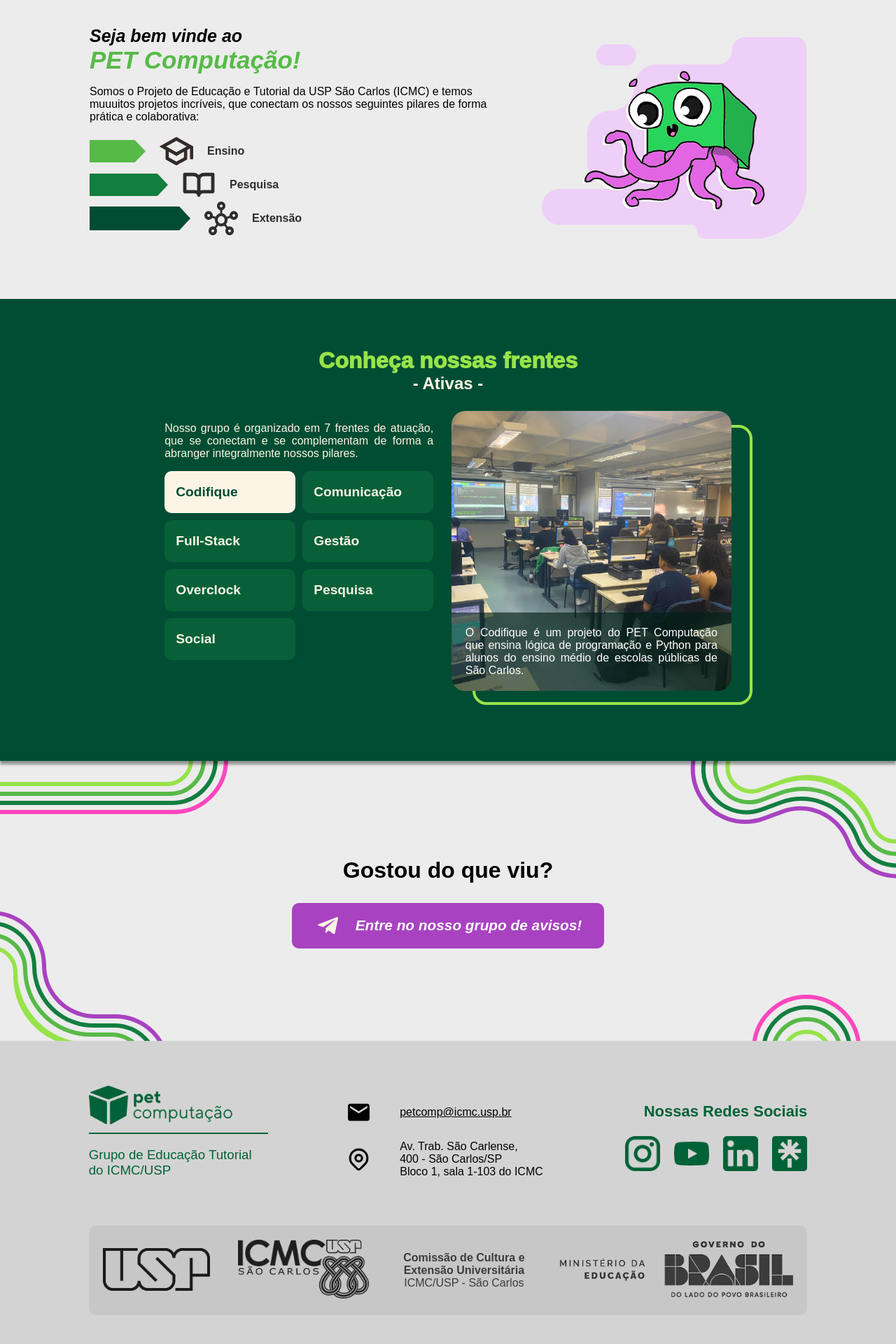
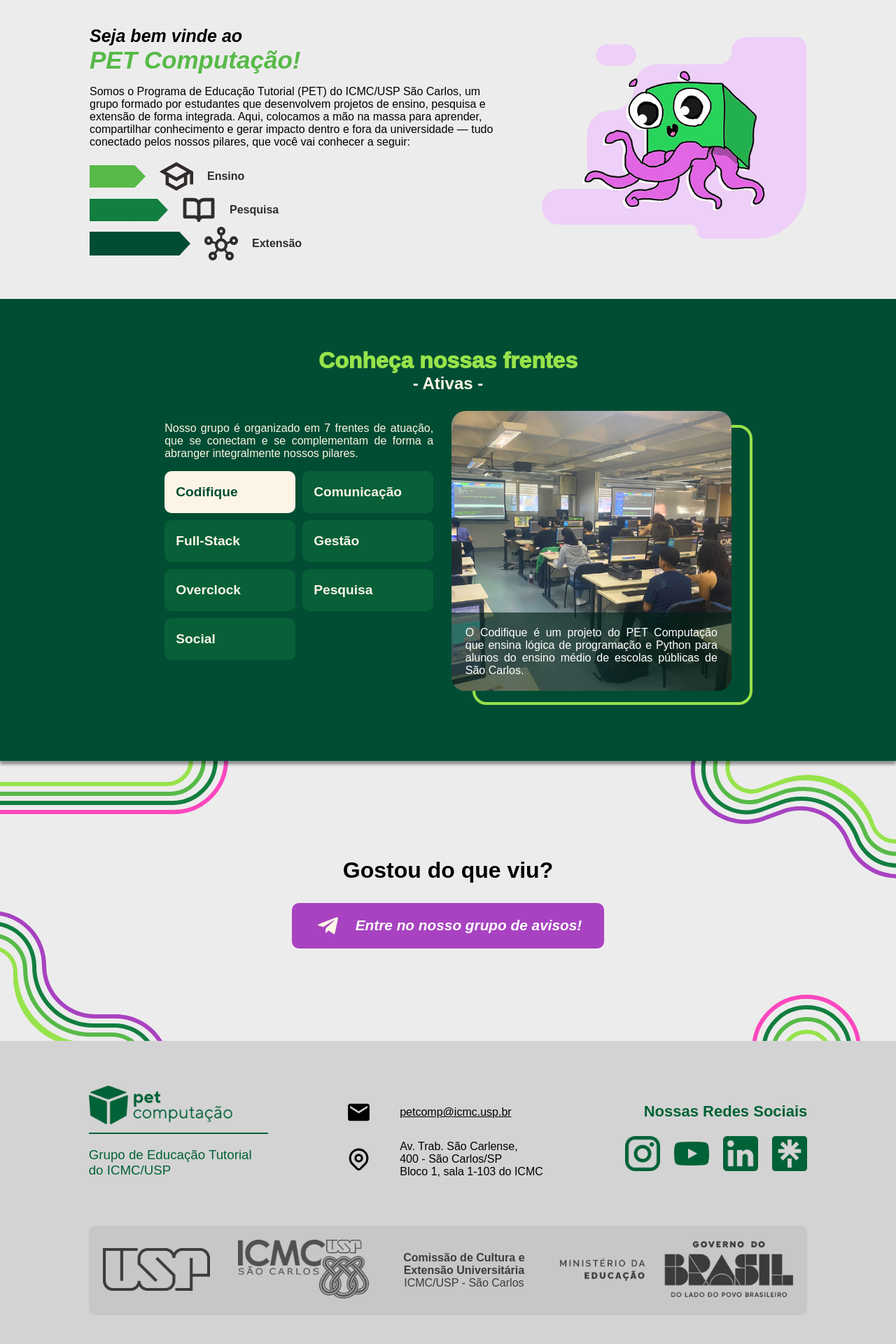
Before and after one commit to pet-comp/USP-PET-Website, a React (Vite) app: page / in a window 1280 px wide. Shown: the part 620-2540 px from the top of the page at 70% size. Built offline with nearby package versions, Linux system fonts and the light colour scheme.

Commit message:
conteudo da home finalizado #4

```diff
--- a/src/components/FooterUSP/Footer.module.css
+++ b/src/components/FooterUSP/Footer.module.css
@@ -120,6 +120,7 @@
         width: 100%;
         height: 100%;
         object-fit: contain;
+        filter: brightness(0) saturate(100%) invert(18%) sepia(21%) saturate(23%) hue-rotate(316deg) brightness(101%) contrast(86%);
     }
 
     .direitos_creditos{
--- a/src/data/frentes.json
+++ b/src/data/frentes.json
@@ -6,7 +6,7 @@
   },
   {
     "nome": "Comunicação",
-    "descricao": "Descrição do Comunicação...",
+    "descricao": "A frente de Comunicação é responsável pela gestão das redes sociais do PET, incluindo a produção de conteúdos e a interação com o público. Também desenvolve projetos na área e cuida da identidade visual do grupo, garantindo consistência e qualidade na comunicação.",
     "imagem": "comunicacao"
   },
   {
@@ -21,7 +21,7 @@
   },
   {
     "nome": "Overclock",
-    "descricao": "Descrição do overclock...",
+    "descricao": "O Overclock tem como objetivo reduzir a evasão nos cursos de computação, oferecendo aulas e exercícios de Introdução à Computação na linguagem C. A iniciativa busca nivelar o conhecimento dos calouros da USP São Carlos, fortalecendo sua base e permanência no curso.",
     "imagem": "overclock"
   },
   {
@@ -31,7 +31,7 @@
   },
   {
     "nome": "Social",
-    "descricao": "Descrição do social...",
+    "descricao": "A frente Social desenvolve projetos voltados à comunidade externa à USP, com foco em impacto social e cidadania. Promove ações solidárias, como campanhas de doação de sangue, arrecadações e eventos beneficentes.",
     "imagem": "social"
   }
 ]
--- a/src/pages/PaginaInicial/PaginaInicial.jsx
+++ b/src/pages/PaginaInicial/PaginaInicial.jsx
@@ -79,7 +79,7 @@ function Introducao() {
       <div className={style.intro_conteudo}>
         <h3>Seja bem vinde ao</h3>
         <h1>PET Computação!</h1>
-        <p>Somos o Projeto de Educação e Tutorial da USP São Carlos (ICMC) e temos muuuitos projetos incríveis, que conectam os nossos seguintes pilares de forma prática e colaborativa:</p>
+        <p>Somos o Programa de Educação Tutorial (PET) do ICMC/USP São Carlos, um grupo formado por estudantes que desenvolvem projetos de ensino, pesquisa e extensão de forma integrada. Aqui, colocamos a mão na massa para aprender, compartilhar conhecimento e gerar impacto dentro e fora da universidade — tudo conectado pelos nossos pilares, que você vai conhecer a seguir:</p>
         <div className={style.pilares}>
           <Pilar banner={banner_ensino} tamanho_banner={"small"} Icone={icone_ensino} texto={"Ensino"}/>
           <Pilar banner={banner_pesquisa} tamanho_banner={"medium"} Icone={icone_pesquisa} texto={"Pesquisa"}/>
```
